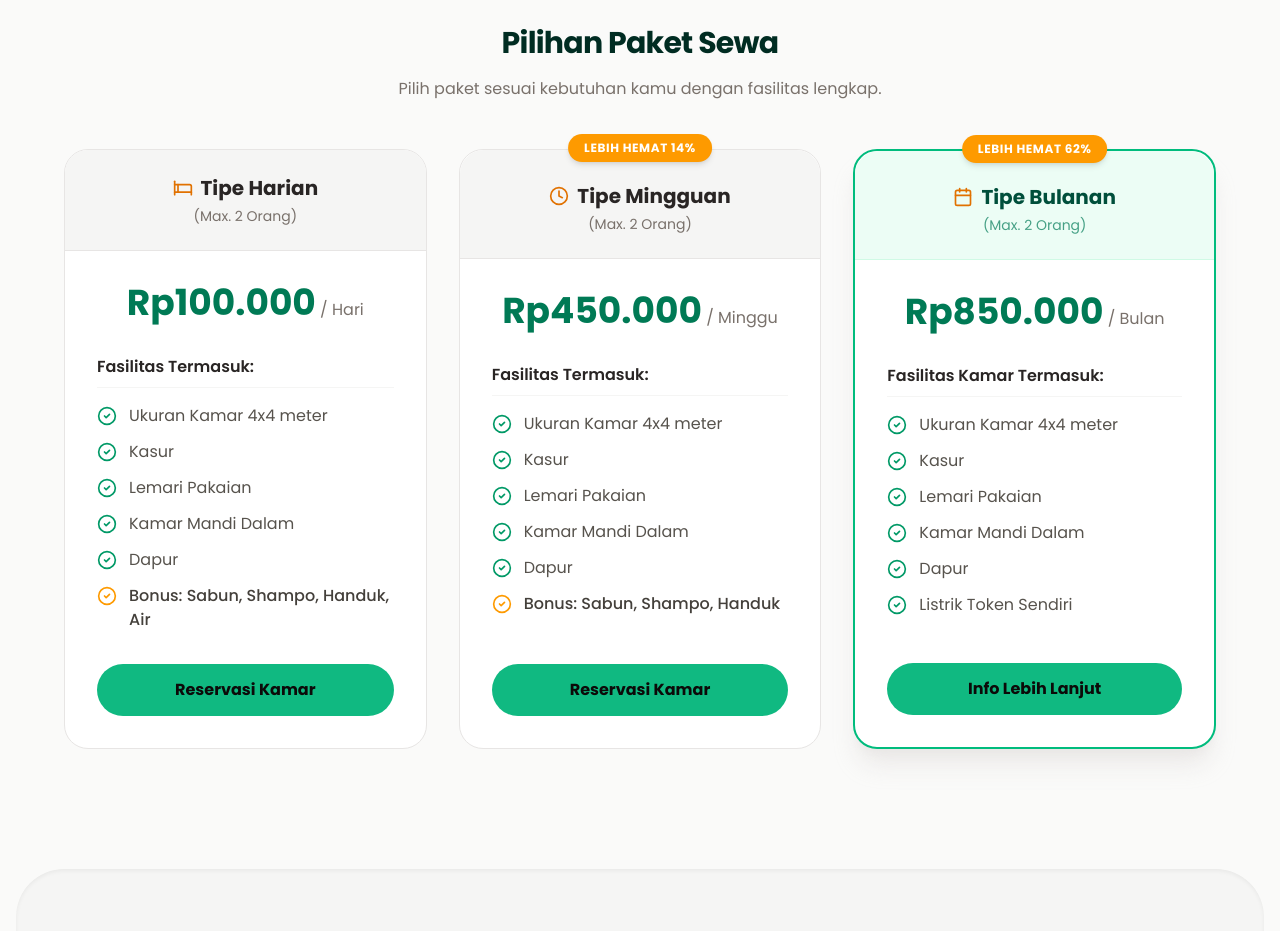
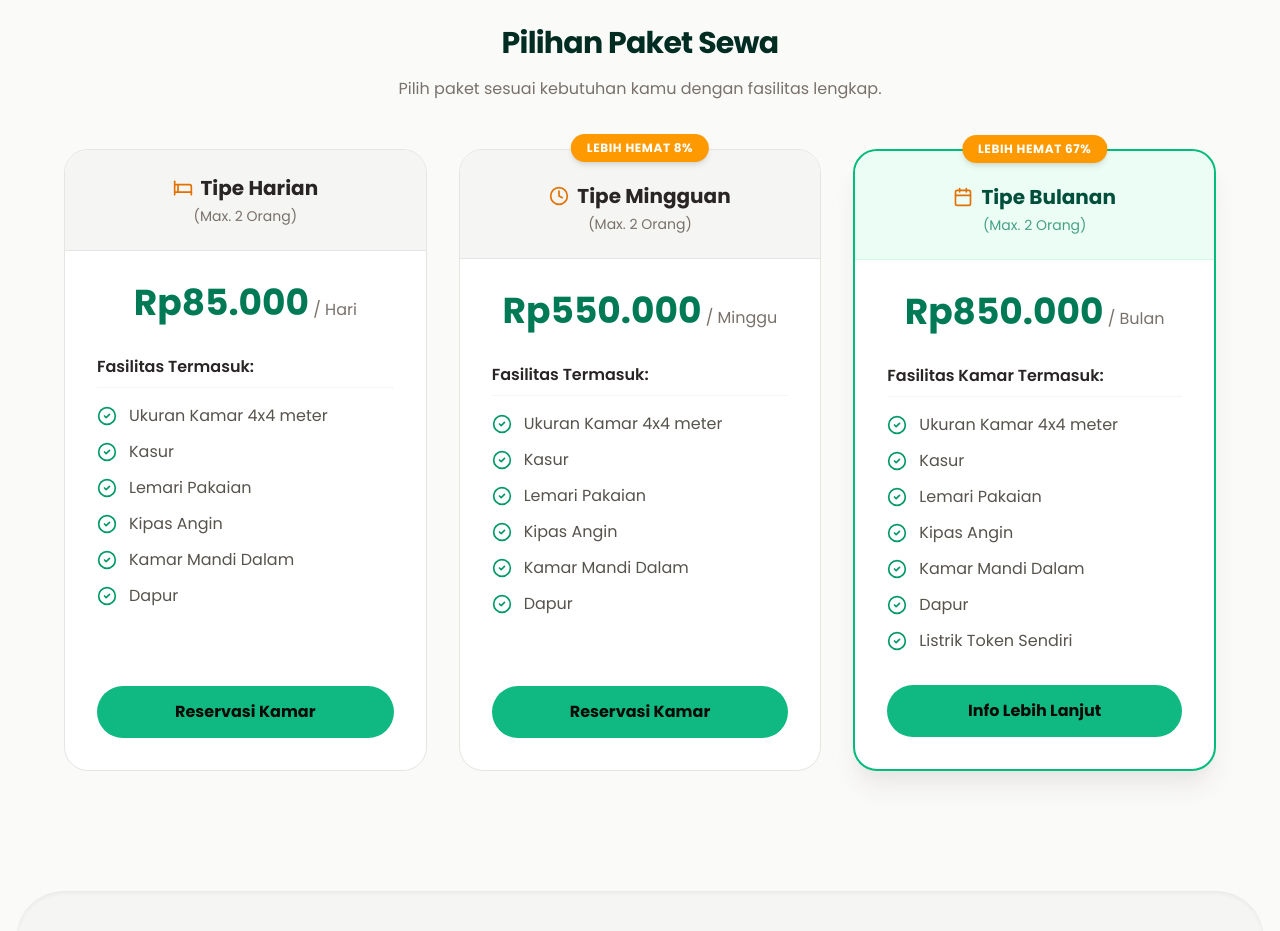
Before and after one commit to dharmayanggg/Santara-kost, a React (Vite) app: page / in a window 1280 px wide. Shown: the part 1260-2191 px from the top of the page. Built offline with nearby package versions, Linux system fonts and the light colour scheme; a web font is replaced by a local one.

Commit message:
feat: update room pricing and amenities
Adjust daily and weekly rates and add ceiling fan to room amenities.

```diff
--- a/src/data.ts
+++ b/src/data.ts
@@ -38,7 +38,7 @@ export const faqs = [
   },
   {
     q: "Apakah ada opsi sewa untuk jangka pendek?",
-    a: "Tentu! Kami menyediakan opsi Kos Harian Sumbawa (Rp100.000/hari) dan Mingguan (Rp450.000/minggu) yang sangat ideal bagi para pendatang atau urusan singkat dengan fasilitas kamar lengkap."
+    a: "Tentu! Kami menyediakan opsi Kos Harian Sumbawa (Rp85.000/hari) dan Mingguan (Rp550.000/minggu) yang sangat ideal bagi para pendatang atau urusan singkat dengan fasilitas kamar lengkap."
   },
   {
     q: "Apakah teman atau tamu boleh datang berkunjung?",
@@ -64,8 +64,8 @@ export const faqs = [
 
 export const waNumber = "628133637913";
 export const defaultWaMsg = "Halo Admin Santara Kost, saya tertarik untuk menyewa kamar.";
-export const harianWaMsg = "Halo Admin Santara Kost, saya mau booking kamar Harian (tarif 100rb) untuk tanggal [Isi Tanggal].";
-export const mingguanWaMsg = "Halo Admin Santara Kost, saya mau booking kamar Mingguan (tarif 450rb) untuk tanggal [Isi Tanggal].";
+export const harianWaMsg = "Halo Admin Santara Kost, saya mau booking kamar Harian (tarif 85rb) untuk tanggal [Isi Tanggal].";
+export const mingguanWaMsg = "Halo Admin Santara Kost, saya mau booking kamar Mingguan (tarif 550rb) untuk tanggal [Isi Tanggal].";
 export const bulananWaMsg = "Halo Admin Santara Kost, mau tanya info slot kosong untuk Kost Bulanan tarif 850rb.";
 
 export const getWaLink = (msg: string) => `https://wa.me/${waNumber}?text=${encodeURIComponent(msg)}`;
--- a/src/pages/Home.tsx
+++ b/src/pages/Home.tsx
@@ -77,7 +77,7 @@ export default function Home() {
             </div>
             <div className="p-8 flex flex-col grow">
               <div className="text-center mb-8">
-                <span className="text-4xl font-extrabold text-emerald-700">Rp100.000</span>
+                <span className="text-4xl font-extrabold text-emerald-700">Rp85.000</span>
                 <span className="text-stone-500"> / Hari</span>
               </div>
 
@@ -98,15 +98,15 @@ export default function Home() {
                   </li>
                   <li className="flex items-start gap-3 text-stone-600">
                     <CheckCircle2 className="w-5 h-5 text-emerald-600 shrink-0 mt-0.5" />
+                    <span>Kipas Angin</span>
+                  </li>
+                  <li className="flex items-start gap-3 text-stone-600">
+                    <CheckCircle2 className="w-5 h-5 text-emerald-600 shrink-0 mt-0.5" />
                     <span>Kamar Mandi Dalam</span>
                   </li>
                   <li className="flex items-start gap-3 text-stone-600">
                     <CheckCircle2 className="w-5 h-5 text-emerald-600 shrink-0 mt-0.5" />
                     <span>Dapur</span>
-                  </li>
-                  <li className="flex items-start gap-3 text-stone-700 font-medium">
-                    <CheckCircle2 className="w-5 h-5 text-amber-500 shrink-0 mt-0.5" />
-                    <span>Bonus: Sabun, Shampo, Handuk, Air</span>
                   </li>
                 </ul>
               </div>
@@ -125,7 +125,7 @@ export default function Home() {
           {/* Paket Mingguan */}
           <div className="bg-white border border-stone-200 flex flex-col relative rounded-3xl hover:shadow-xl hover:-translate-y-1 transition-transform duration-300">
             <div className="absolute -top-4 left-1/2 -translate-x-1/2 bg-amber-500 text-white text-xs font-bold px-4 py-1.5 tracking-wider uppercase rounded-full shadow-md whitespace-nowrap">
-              Lebih Hemat 14%
+              Lebih Hemat 8%
             </div>
             <div className="bg-stone-100 p-6 text-center border-b border-stone-200 pt-8 rounded-t-3xl">
               <h3 className="text-xl font-bold text-stone-800 flex items-center justify-center gap-2">
@@ -135,7 +135,7 @@ export default function Home() {
             </div>
             <div className="p-8 flex flex-col grow">
               <div className="text-center mb-8">
-                <span className="text-4xl font-extrabold text-emerald-700">Rp450.000</span>
+                <span className="text-4xl font-extrabold text-emerald-700">Rp550.000</span>
                 <span className="text-stone-500"> / Minggu</span>
               </div>
 
@@ -156,15 +156,15 @@ export default function Home() {
                   </li>
                   <li className="flex items-start gap-3 text-stone-600">
                     <CheckCircle2 className="w-5 h-5 text-emerald-600 shrink-0 mt-0.5" />
+                    <span>Kipas Angin</span>
+                  </li>
+                  <li className="flex items-start gap-3 text-stone-600">
+                    <CheckCircle2 className="w-5 h-5 text-emerald-600 shrink-0 mt-0.5" />
                     <span>Kamar Mandi Dalam</span>
                   </li>
                   <li className="flex items-start gap-3 text-stone-600">
                     <CheckCircle2 className="w-5 h-5 text-emerald-600 shrink-0 mt-0.5" />
                     <span>Dapur</span>
-                  </li>
-                  <li className="flex items-start gap-3 text-stone-700 font-medium">
-                    <CheckCircle2 className="w-5 h-5 text-amber-500 shrink-0 mt-0.5" />
-                    <span>Bonus: Sabun, Shampo, Handuk</span>
                   </li>
                 </ul>
               </div>
@@ -183,7 +183,7 @@ export default function Home() {
           {/* Paket Bulanan */}
           <div className="bg-white border-2 border-emerald-500 flex flex-col relative rounded-3xl shadow-xl shadow-stone-200/80 hover:-translate-y-1 transition-transform duration-300">
             <div className="absolute -top-4 left-1/2 -translate-x-1/2 bg-amber-500 text-white text-xs font-bold px-4 py-1.5 tracking-wider uppercase rounded-full shadow-md whitespace-nowrap">
-              Lebih Hemat 62%
+              Lebih Hemat 67%
             </div>
             <div className="bg-emerald-50 p-6 text-center border-b border-emerald-100 pt-8 rounded-t-3xl">
               <h3 className="text-xl font-bold text-emerald-900 flex items-center justify-center gap-2">
@@ -211,6 +211,10 @@ export default function Home() {
                   <li className="flex items-start gap-3 text-stone-600">
                     <CheckCircle2 className="w-5 h-5 text-emerald-600 shrink-0 mt-0.5" />
                     <span>Lemari Pakaian</span>
+                  </li>
+                  <li className="flex items-start gap-3 text-stone-600">
+                    <CheckCircle2 className="w-5 h-5 text-emerald-600 shrink-0 mt-0.5" />
+                    <span>Kipas Angin</span>
                   </li>
                   <li className="flex items-start gap-3 text-stone-600">
                     <CheckCircle2 className="w-5 h-5 text-emerald-600 shrink-0 mt-0.5" />
--- a/src/pages/Rules.tsx
+++ b/src/pages/Rules.tsx
@@ -201,7 +201,7 @@ export default function Rules() {
                 <div>
                   <div className="text-amber-400 font-semibold text-sm mb-1">Paling Populer</div>
                   <h3 className="text-xl font-bold text-white mb-2">Kamar Isi</h3>
-                  <p className="text-emerald-200/90 text-sm mb-6">Dilengkapi kasur & lemari pakaian</p>
+                  <p className="text-emerald-200/90 text-sm mb-6">Dilengkapi kasur, lemari & kipas angin</p>
                 </div>
                 <div>
                   <div className="text-3xl font-extrabold text-amber-300">
@@ -219,7 +219,7 @@ export default function Rules() {
                 </div>
                 <div>
                   <div className="text-3xl font-extrabold text-amber-300">
-                    Rp450.000 <span className="text-sm font-normal text-emerald-200">/ minggu</span>
+                    Rp550.000 <span className="text-sm font-normal text-emerald-200">/ minggu</span>
                   </div>
                 </div>
               </div>
```
